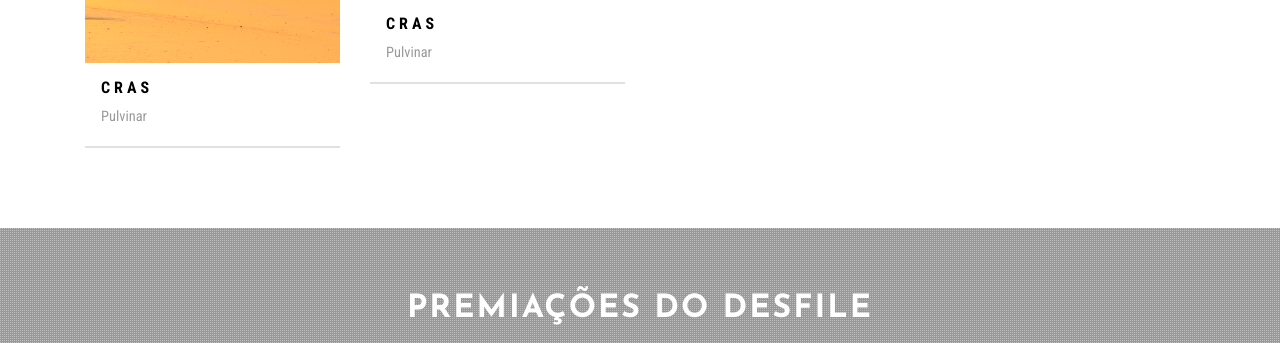
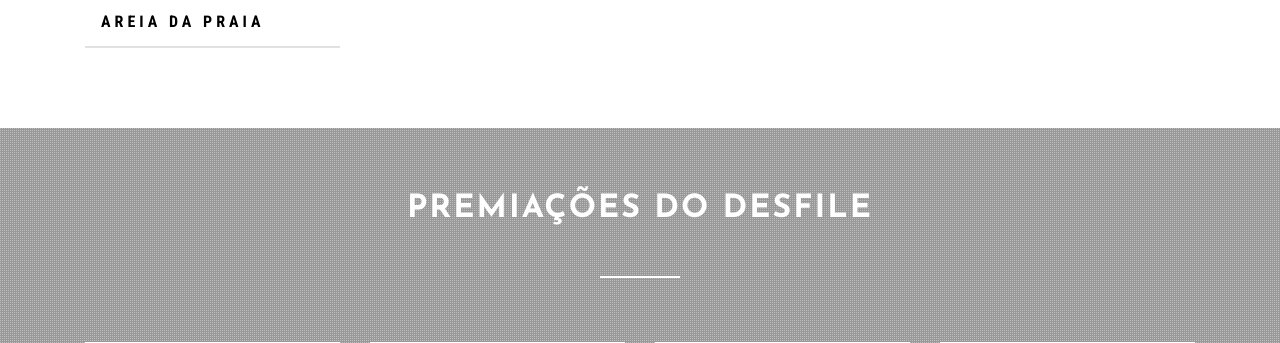
Before and after one commit to CarlosGabrielIFCE/ENDQP, a Django app: page / in a window 1280 px wide. Shown: the part 2758-3101 px from the top of the page. Run offline with Django 3.2, Linux system fonts and the light colour scheme; some libraries are stand-ins or nearby versions.

Commit message:
Adicionando legendas

```diff
--- a/core/templates/index.html
+++ b/core/templates/index.html
@@ -246,8 +246,8 @@ Smartphone Compatible web template, free webdesigns for Nokia, Samsung, LG, Sony
 										</a>
 									</div>
 									<div class="agile-gallery-info">
-										<h5>Cras</h5>
-										<p>Pulvinar</p>
+										<h5>Cristo Vivo</h5>
+
 									</div>
 								</div>
 								<div class="col-sm-3 w3_tab_img_left">
@@ -258,8 +258,8 @@ Smartphone Compatible web template, free webdesigns for Nokia, Samsung, LG, Sony
 										</a>
 									</div>
 									<div class="agile-gallery-info">
-										<h5>Cras</h5>
-										<p>Pulvinar</p>
+										<h5>Falésias</h5>
+
 									</div>
 								</div>
 								<div class="col-sm-3 w3_tab_img_left">
@@ -270,8 +270,8 @@ Smartphone Compatible web template, free webdesigns for Nokia, Samsung, LG, Sony
 										</a>
 									</div>
 									<div class="agile-gallery-info">
-										<h5>Cras</h5>
-										<p>Pulvinar</p>
+										<h5>Passeios</h5>
+
 									</div>
 								</div>
 								<div class="col-sm-3 w3_tab_img_left">
@@ -282,8 +282,8 @@ Smartphone Compatible web template, free webdesigns for Nokia, Samsung, LG, Sony
 										</a>
 									</div>
 									<div class="agile-gallery-info">
-										<h5>Cras</h5>
-										<p>Pulvinar</p>
+										<h5>Passeio de Bugue</h5>
+
 									</div>
 								</div>
 								<div class="col-sm-3 w3_tab_img_left">
@@ -294,8 +294,8 @@ Smartphone Compatible web template, free webdesigns for Nokia, Samsung, LG, Sony
 										</a>
 									</div>
 									<div class="agile-gallery-info">
-										<h5>Cras</h5>
-										<p>Pulvinar</p>
+										<h5>Areia da praia</h5>
+
 									</div>
 								</div>
 								<div class="col-sm-3 w3_tab_img_left">
@@ -306,8 +306,8 @@ Smartphone Compatible web template, free webdesigns for Nokia, Samsung, LG, Sony
 										</a>
 									</div>
 									<div class="agile-gallery-info">
-										<h5>Cras</h5>
-										<p>Pulvinar</p>
+										<h5>Pôr do sol</h5>
+
 									</div>
 
 								</div>
@@ -324,8 +324,8 @@ Smartphone Compatible web template, free webdesigns for Nokia, Samsung, LG, Sony
 										</a>
 									</div>
 									<div class="agile-gallery-info">
-										<h5>Cras</h5>
-										<p>Pulvinar</p>
+										<h5>Diretoria</h5>
+
 									</div>
 								</div>
 								<div class="col-sm-3 w3_tab_img_left">
@@ -336,8 +336,8 @@ Smartphone Compatible web template, free webdesigns for Nokia, Samsung, LG, Sony
 										</a>
 									</div>
 									<div class="agile-gallery-info">
-										<h5>Cras</h5>
-										<p>Pulvinar</p>
+										<h5>Convidadas</h5>
+
 									</div>
 								</div>
 								<div class="col-sm-3 w3_tab_img_left">
@@ -348,8 +348,8 @@ Smartphone Compatible web template, free webdesigns for Nokia, Samsung, LG, Sony
 										</a>
 									</div>
 									<div class="agile-gallery-info">
-										<h5>Cras</h5>
-										<p>Pulvinar</p>
+										<h5>Open-bar</h5>
+
 									</div>
 								</div>
 								<div class="col-sm-3 w3_tab_img_left">
@@ -360,8 +360,8 @@ Smartphone Compatible web template, free webdesigns for Nokia, Samsung, LG, Sony
 										</a>
 									</div>
 									<div class="agile-gallery-info">
-										<h5>Cras</h5>
-										<p>Pulvinar</p>
+										<h5>Copos personalizados</h5>
+
 									</div>
 								</div>
 								<div class="col-sm-3 w3_tab_img_left">
@@ -372,8 +372,8 @@ Smartphone Compatible web template, free webdesigns for Nokia, Samsung, LG, Sony
 										</a>
 									</div>
 									<div class="agile-gallery-info">
-										<h5>Cras</h5>
-										<p>Pulvinar</p>
+										<h5>Convidados</h5>
+
 									</div>
 								</div>
 								<div class="col-sm-3 w3_tab_img_left">
@@ -384,8 +384,8 @@ Smartphone Compatible web template, free webdesigns for Nokia, Samsung, LG, Sony
 										</a>
 									</div>
 									<div class="agile-gallery-info">
-										<h5>Cras</h5>
-										<p>Pulvinar</p>
+										<h5>Musas</h5>
+
 									</div>
 								</div>
 								<div class="col-sm-3 w3_tab_img_left">
@@ -396,8 +396,8 @@ Smartphone Compatible web template, free webdesigns for Nokia, Samsung, LG, Sony
 										</a>
 									</div>
 									<div class="agile-gallery-info">
-										<h5>Cras</h5>
-										<p>Pulvinar</p>
+										<h5>Diretoria</h5>
+
 									</div>
 								</div>
 								<div class="col-sm-3 w3_tab_img_left">
@@ -408,8 +408,8 @@ Smartphone Compatible web template, free webdesigns for Nokia, Samsung, LG, Sony
 										</a>
 									</div>
 									<div class="agile-gallery-info">
-										<h5>Cras</h5>
-										<p>Pulvinar</p>
+										<h5>Momentos</h5>
+
 									</div>
 								</div>
 								<div class="clearfix"> </div>
@@ -538,8 +538,8 @@ Smartphone Compatible web template, free webdesigns for Nokia, Samsung, LG, Sony
 										</a>
 									</div>
 									<div class="agile-gallery-info">
-										<h5>Cras</h5>
-										<p>Pulvinar</p>
+										<h5>Barmens</h5>
+
 									</div>
 								</div>
 								<div class="col-sm-3 w3_tab_img_left">
@@ -610,8 +610,8 @@ Smartphone Compatible web template, free webdesigns for Nokia, Samsung, LG, Sony
 										</a>
 									</div>
 									<div class="agile-gallery-info">
-										<h5>Cras</h5>
-										<p>Pulvinar</p>
+										<h5>Foliões</h5>
+
 									</div>
 								</div>
 								<div class="clearfix"> </div>
```
Also changed, not shown: other parts of core/templates/index.html (+30 -30 lines).
